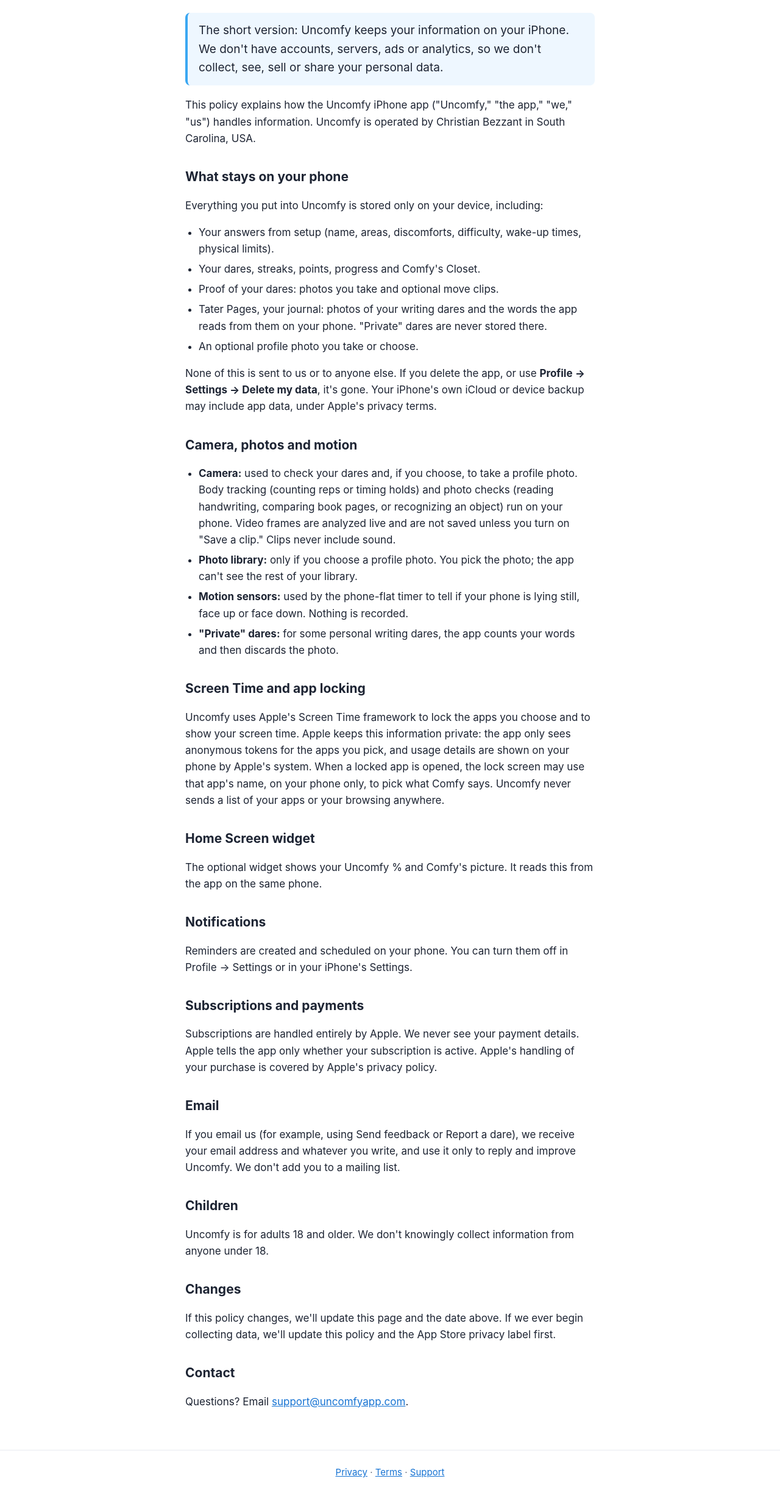
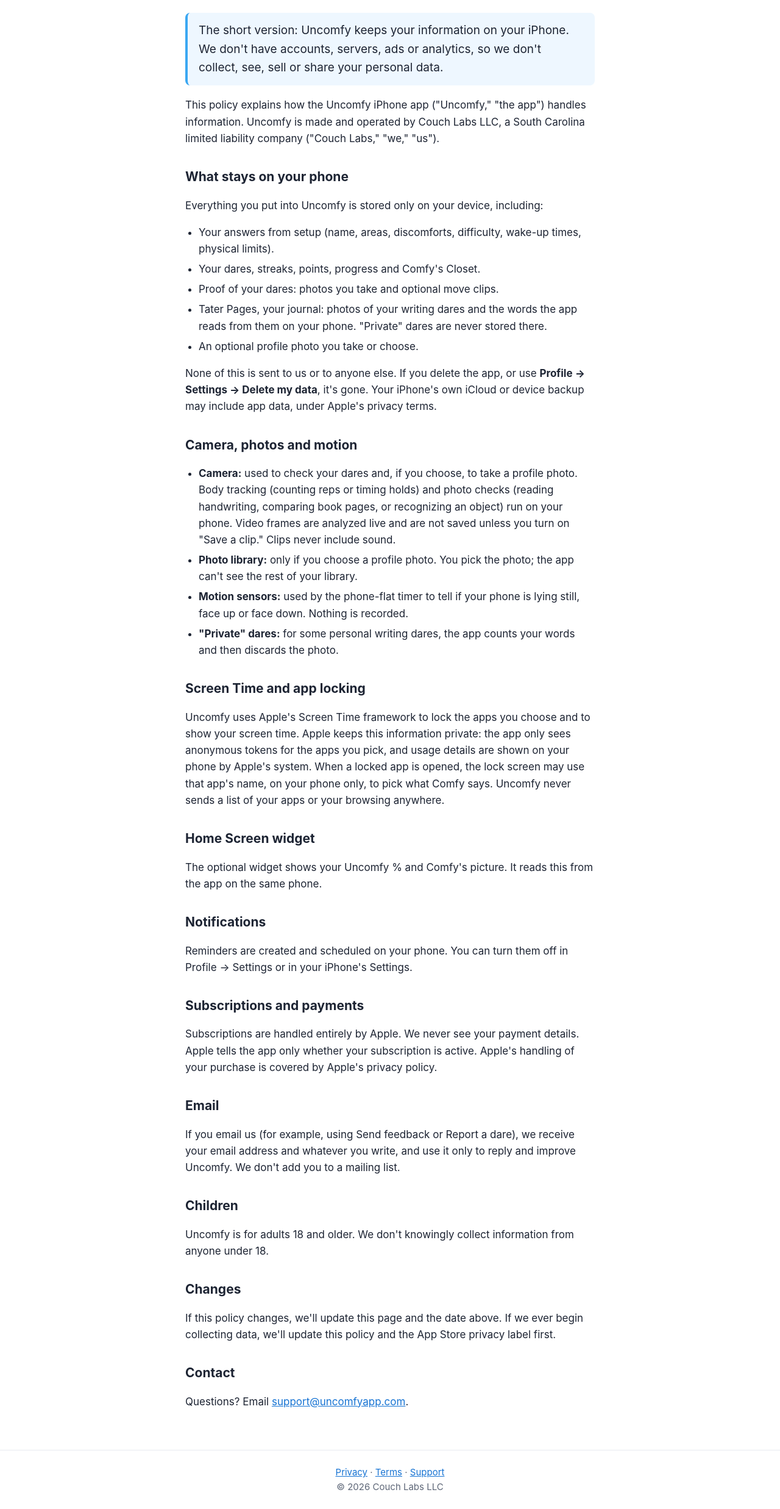
Before and after one commit to c-bezz/uncomfy-site, a plain HTML site: page privacy/index.html in a window 1280 px wide. Shown: the part 178-2652 px from the top of the page at 61% size. Before the commit the page ends 2628 px from the top, so only its background shows below. Drawn offline with Linux system fonts and the light colour scheme.

Commit message:
Name Couch Labs LLC as the operator (merge after Apple switches the account)
Co-Authored-By: Claude Opus 5.5 <noreply@anthropic.com>
Claude-Session: https://claude.ai/code/session_0191TCM4B5pjizJe27Mm4ReY

```diff
--- a/privacy/index.html
+++ b/privacy/index.html
@@ -15,8 +15,8 @@
 <p class="lead">The short version: Uncomfy keeps your information on your iPhone. We don't have accounts, servers, ads or
 analytics, so we don't collect, see, sell or share your personal data.</p>
 
-<p>This policy explains how the Uncomfy iPhone app ("Uncomfy," "the app," "we," "us") handles information. Uncomfy is
-operated by Christian Bezzant in South Carolina, USA.</p>
+<p>This policy explains how the Uncomfy iPhone app ("Uncomfy," "the app") handles information. Uncomfy is made and
+operated by Couch Labs LLC, a South Carolina limited liability company ("Couch Labs," "we," "us").</p>
 
 <h2>What stays on your phone</h2>
 <p>Everything you put into Uncomfy is stored only on your device, including:</p>
@@ -75,6 +75,6 @@ this policy and the App Store privacy label first.</p>
 <h2>Contact</h2>
 <p>Questions? Email <a href="mailto:support@uncomfyapp.com">support@uncomfyapp.com</a>.</p>
 </main>
-<footer><a href="/privacy">Privacy</a> · <a href="/terms">Terms</a> · <a href="mailto:support@uncomfyapp.com">Support</a></footer>
+<footer><a href="/privacy">Privacy</a> · <a href="/terms">Terms</a> · <a href="mailto:support@uncomfyapp.com">Support</a><br>© 2026 Couch Labs LLC</footer>
 </body>
 </html>
```
Also changed, not shown: index.html (+1 -1 lines), terms/index.html (+4 -4 lines).
